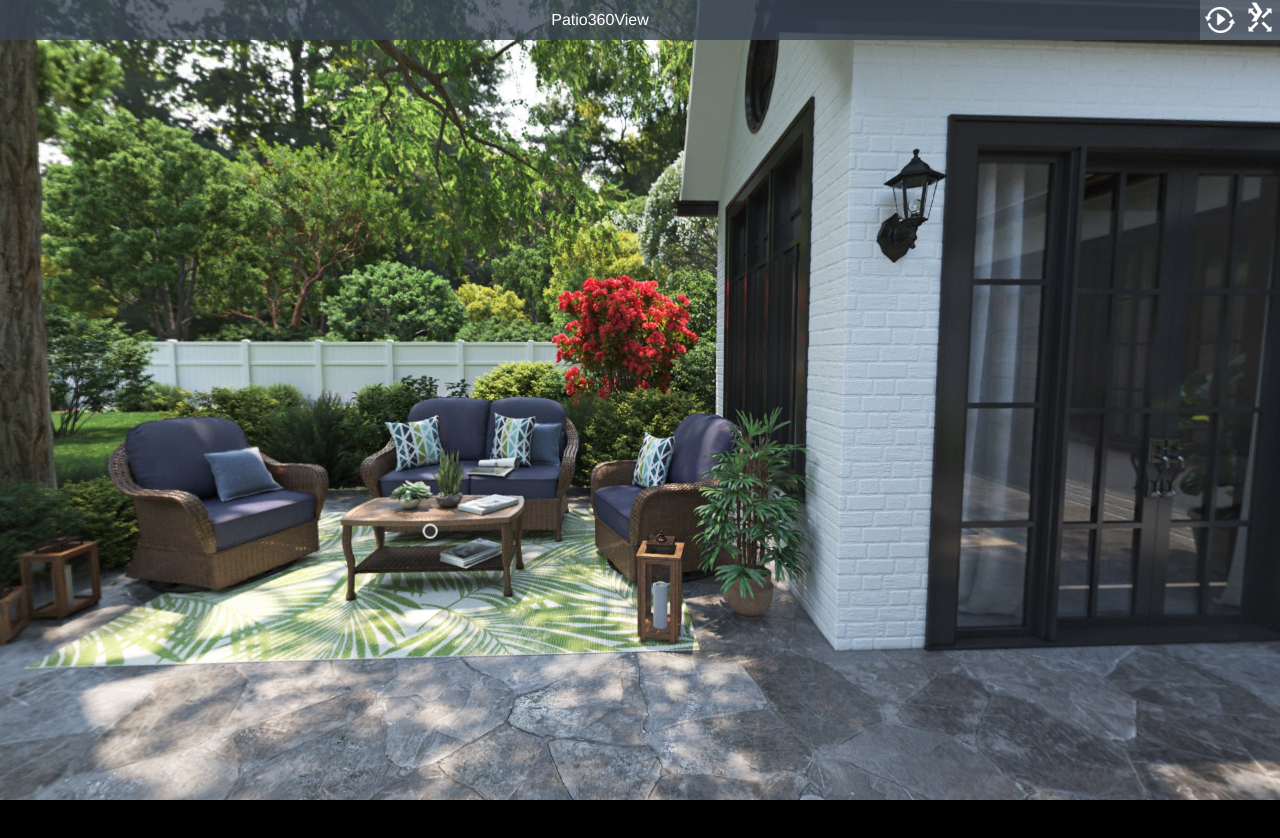
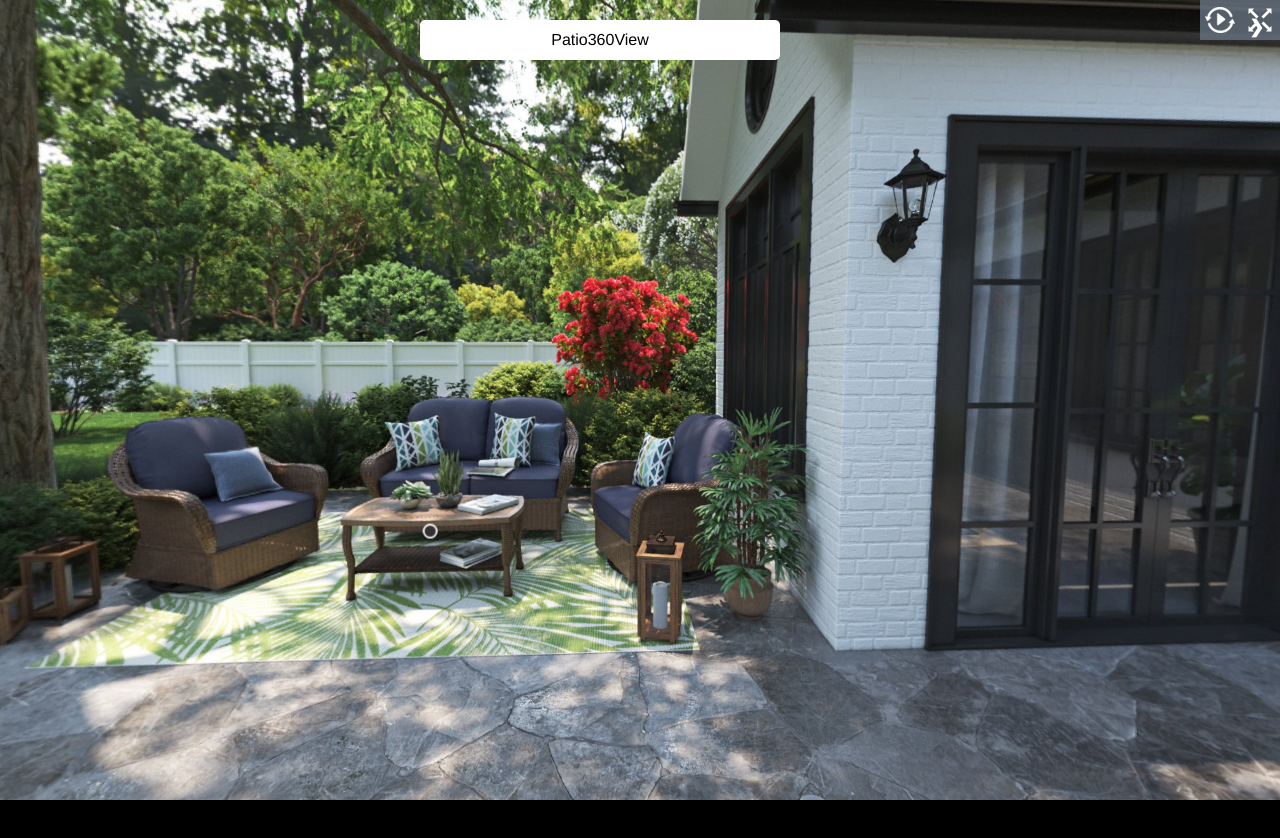
Before and after one commit to coderHBB/ShoppableRoom, a plain HTML site: page index.html in a window 1280 px wide. Shown: the top 838 px of the page. Drawn offline with Linux system fonts and the light colour scheme; animation ran at ten frames a second.

Commit message:
Styling update

```diff
--- a/index.js
+++ b/index.js
@@ -341,7 +341,7 @@
     document.body.appendChild(modal);
 
     var toggle = function() {
-      wrapper.classList.toggle('visible');
+      // wrapper.classList.toggle('visible');
       modal.classList.toggle('visible');
       openNav();
     };
--- a/style.css
+++ b/style.css
@@ -75,12 +75,13 @@ body.multiple-scenes.mobile #titleBar {
 }
 
 #titleBar .sceneName {
-  width: 100%;
+  width: 30%;
   height: 100%;
   line-height: 30px;
   padding: 5px;
-  background-color: rgb(58, 68, 84);
-  background-color: rgba(58, 68, 84, 0.8);
+  /* background-color: white; */
+  background-color: white;
+  color: black;
   overflow: hidden;
   text-overflow: ellipsis;
   white-space: nowrap;
@@ -88,6 +89,11 @@ body.multiple-scenes.mobile #titleBar {
   -webkit-user-select: text;
   -ms-user-select: text;
   user-select: text;
+  display: block;
+  margin-left: auto;
+  margin-right: auto;
+  margin-top: 20px;
+  border-radius: 5px;
 }
 
 .mobile #titleBar .sceneName {
```
Also changed, not shown: index.html (+1 -1 lines).
